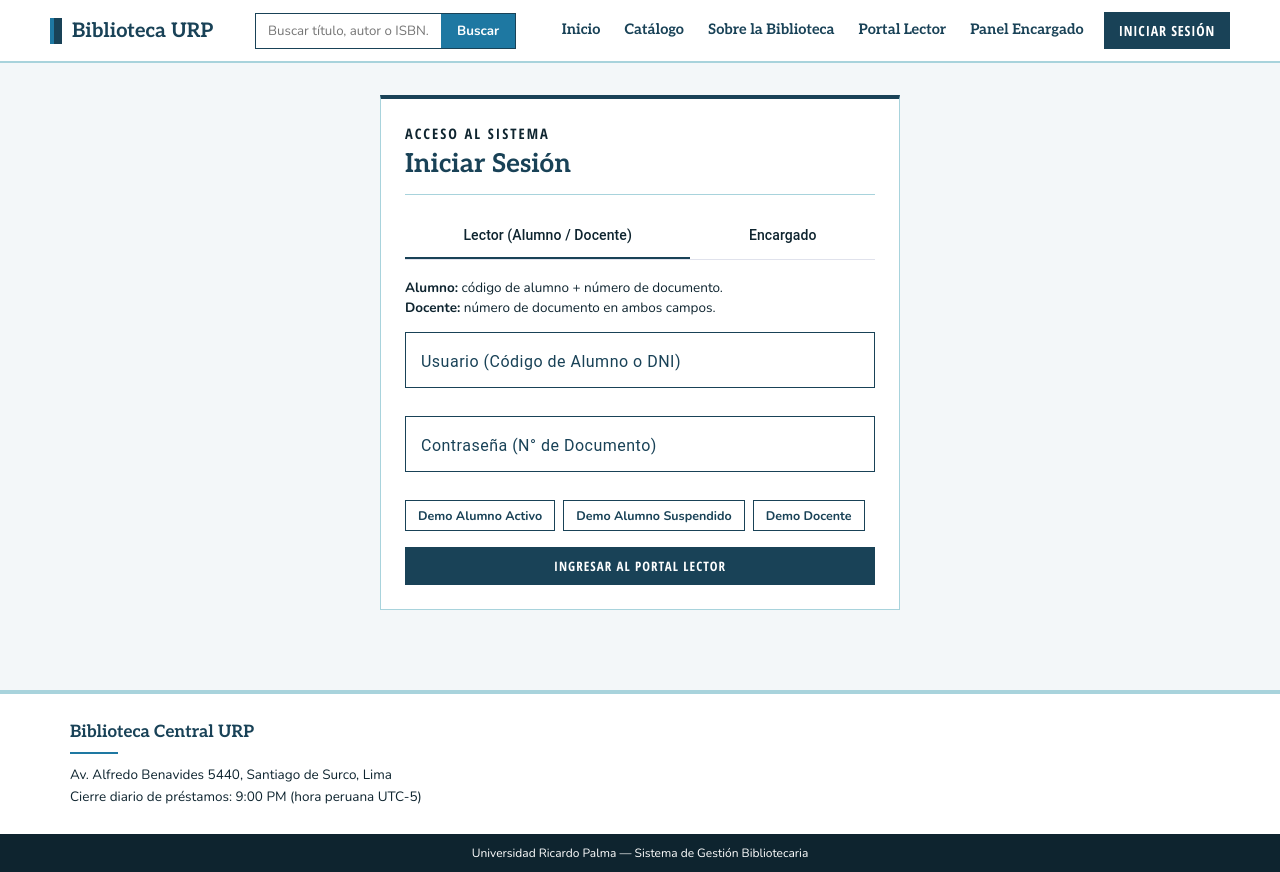
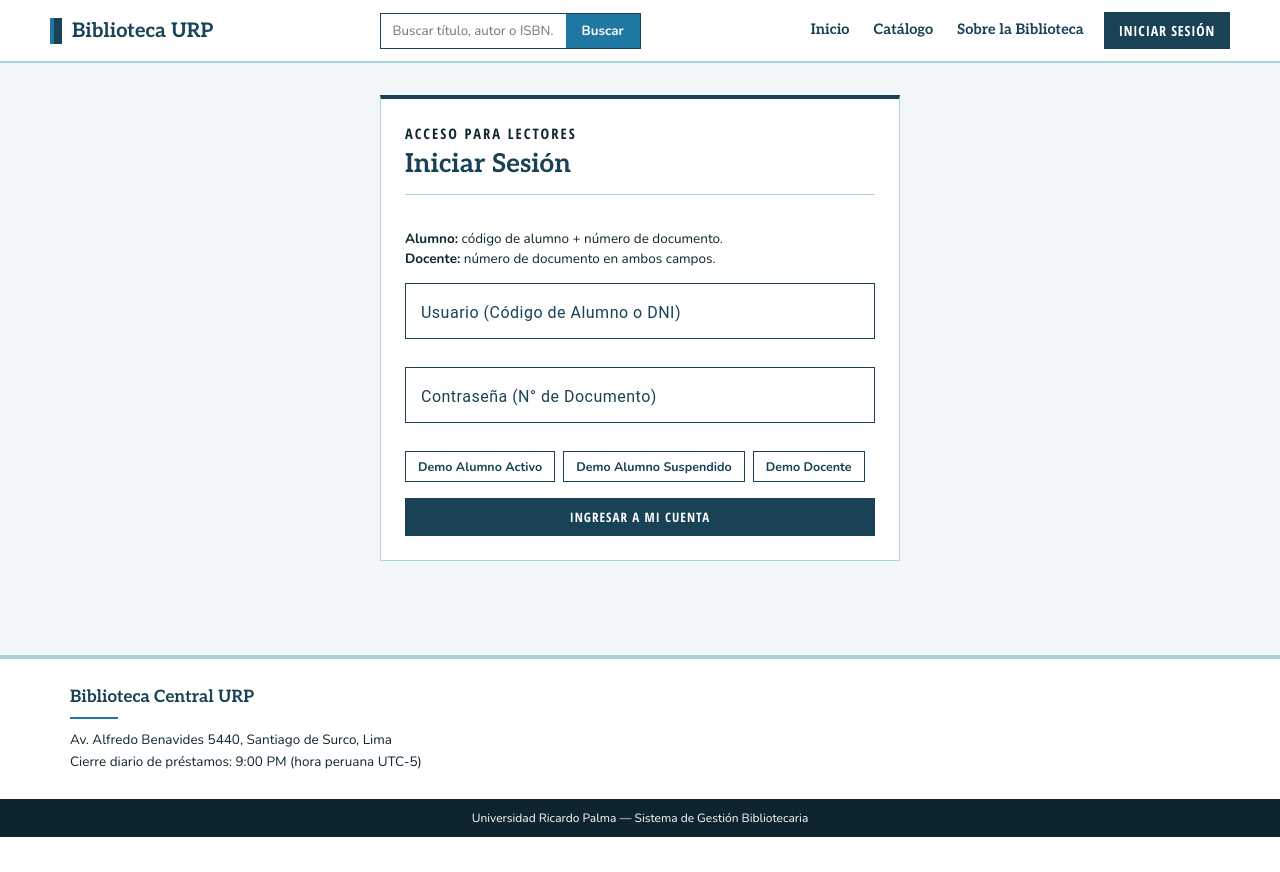
Before and after one commit to Cjoshue18/ProyectoBibliotecaBD, an Angular app in the folder frontend/: page /login in a window 1280 px wide. After the commit the page ends 837 px from the top, so only its background shows below. Built offline with nearby package versions, Linux system fonts and the light colour scheme.

Commit message:
refactor(frontend): remove portal links from header and separate /login and /admin access

```diff
--- a/frontend/src/app/app.css
+++ b/frontend/src/app/app.css
@@ -117,6 +117,19 @@
   font-size: 13px;
 }
 
+.session-link {
+  display: inline-flex;
+  align-items: center;
+  gap: 8px;
+  text-decoration: none;
+  color: var(--c-primary-dark);
+}
+
+.session-link:hover .session-name {
+  color: var(--c-secondary);
+  text-decoration: underline;
+}
+
 .session-name {
   max-width: 120px;
   overflow: hidden;
--- a/frontend/src/app/app.html
+++ b/frontend/src/app/app.html
@@ -28,16 +28,12 @@
           <a class="nav-btn" routerLink="/sobre-biblioteca" routerLinkActive="active">Sobre la Biblioteca</a>
         </li>
         <li>
-          <a class="nav-btn" routerLink="/lector" routerLinkActive="active">Portal Lector</a>
-        </li>
-        <li>
-          <a class="nav-btn" routerLink="/encargado" routerLinkActive="active">Panel Encargado</a>
-        </li>
-        <li>
           @if (auth.session(); as s) {
             <div class="session-pill" [title]="s.nombreCompleto">
-              <span class="session-role">{{ s.rol }}</span>
-              <span class="session-name">{{ s.nombreCompleto }}</span>
+              <a class="session-link" [routerLink]="auth.esEncargado() ? '/encargado' : '/lector'">
+                <span class="session-role">{{ s.rol }}</span>
+                <span class="session-name">{{ s.nombreCompleto }}</span>
+              </a>
               <button type="button" class="btn-secondary-urp" (click)="cerrarSesion()">Salir</button>
             </div>
           } @else {
--- a/frontend/src/app/app.routes.ts
+++ b/frontend/src/app/app.routes.ts
@@ -16,6 +16,12 @@ export const routes: Routes = [
   },
   {
     path: 'login',
+    data: { modo: 'lector' },
+    loadComponent: () => import('./features/auth/login.component').then((m) => m.LoginComponent),
+  },
+  {
+    path: 'admin',
+    data: { modo: 'encargado' },
     loadComponent: () => import('./features/auth/login.component').then((m) => m.LoginComponent),
   },
   {
--- a/frontend/src/app/core/guards/role.guard.ts
+++ b/frontend/src/app/core/guards/role.guard.ts
@@ -6,12 +6,12 @@ export const lectorGuard: CanActivateFn = () => {
   const auth = inject(AuthService);
   const router = inject(Router);
   if (auth.esLector()) return true;
-  return router.createUrlTree(['/login'], { queryParams: { modo: 'lector' } });
+  return router.createUrlTree(['/login']);
 };
 
 export const encargadoGuard: CanActivateFn = () => {
   const auth = inject(AuthService);
   const router = inject(Router);
   if (auth.esEncargado()) return true;
-  return router.createUrlTree(['/login'], { queryParams: { modo: 'encargado' } });
+  return router.createUrlTree(['/admin']);
 };
--- a/frontend/src/app/features/auth/login.component.html
+++ b/frontend/src/app/features/auth/login.component.html
@@ -3,12 +3,16 @@
     <div class="card-flat">
       <div class="card-header-row">
         <div>
-          <div class="kicker-caps">Acceso al Sistema</div>
-          <h2 class="section-serif login-title">Iniciar Sesión</h2>
+          <div class="kicker-caps">
+            {{ modo() === 'encargado' ? 'Administración de Biblioteca' : 'Acceso para Lectores' }}
+          </div>
+          <h2 class="section-serif login-title">
+            {{ modo() === 'encargado' ? 'Panel de Encargado' : 'Iniciar Sesión' }}
+          </h2>
         </div>
       </div>
 
-      @if (auth.pendientePrestar(); as pendiente) {
+      @if (modo() === 'encargado' && auth.pendientePrestar(); as pendiente) {
         <div class="alert-box">
           Inicia sesión como <strong>Encargado</strong> para prestar el ejemplar
           <strong>{{ pendiente.tituloLibro }}</strong> ({{ pendiente.isbn }} · Copia #{{ pendiente.numeroCopia }}).
@@ -19,8 +23,7 @@
         <div class="alert-box alert-err">{{ errorMensaje() }}</div>
       }
 
-      <mat-tab-group [selectedIndex]="tabIndex()" (selectedIndexChange)="onTabChange($event)">
-        <mat-tab label="Lector (Alumno / Docente)">
+      @if (modo() === 'lector') {
         <div class="tab-panel-pad">
           <p class="hint-text">
             <strong>Alumno:</strong> código de alumno + número de documento.<br />
@@ -51,13 +54,11 @@
             </div>
 
             <button type="submit" class="btn-primary-urp full-w" [disabled]="cargando()">
-                {{ cargando() ? 'Validando...' : 'Ingresar al Portal Lector' }}
+              {{ cargando() ? 'Validando...' : 'Ingresar a Mi Cuenta' }}
             </button>
           </form>
         </div>
-        </mat-tab>
-
-        <mat-tab label="Encargado">
+      } @else {
         <div class="tab-panel-pad">
           <form (ngSubmit)="ingresarEncargado()" class="login-form">
             <mat-form-field appearance="outline" class="full-w">
@@ -66,12 +67,11 @@
             </mat-form-field>
 
             <button type="submit" class="btn-primary-urp full-w" [disabled]="cargando()">
-                {{ cargando() ? 'Validando...' : 'Ingresar al Panel Encargado' }}
+              {{ cargando() ? 'Validando...' : 'Ingresar al Panel de Administración' }}
             </button>
           </form>
         </div>
-        </mat-tab>
-      </mat-tab-group>
+      }
     </div>
   </div>
 </div>
--- a/frontend/src/app/features/auth/login.component.ts
+++ b/frontend/src/app/features/auth/login.component.ts
@@ -3,14 +3,13 @@ import { FormsModule } from '@angular/forms';
 import { MatButtonModule } from '@angular/material/button';
 import { MatFormFieldModule } from '@angular/material/form-field';
 import { MatInputModule } from '@angular/material/input';
-import { MatTabsModule } from '@angular/material/tabs';
 import { ActivatedRoute, Router } from '@angular/router';
 import { extraerMensajeError } from '../../core/models/biblioteca.models';
 import { AuthService } from '../../core/services/auth.service';
 
 @Component({
   selector: 'app-login',
-  imports: [FormsModule, MatTabsModule, MatFormFieldModule, MatInputModule, MatButtonModule],
+  imports: [FormsModule, MatFormFieldModule, MatInputModule, MatButtonModule],
   templateUrl: './login.component.html',
   styleUrl: './login.component.css',
 })
@@ -19,7 +18,7 @@ export class LoginComponent implements OnInit {
   private readonly route = inject(ActivatedRoute);
   private readonly router = inject(Router);
 
-  readonly tabIndex = signal(0);
+  readonly modo = signal<'lector' | 'encargado'>('lector');
   readonly cargando = signal(false);
   readonly errorMensaje = signal('');
 
@@ -28,15 +27,19 @@ export class LoginComponent implements OnInit {
   passwordEncargado = '';
 
   ngOnInit(): void {
-    this.route.queryParams.subscribe((params) => {
-      this.tabIndex.set(params['modo'] === 'encargado' ? 1 : 0);
+    this.route.data.subscribe((data) => {
+      const m = data['modo'] === 'encargado' ? 'encargado' : 'lector';
+      this.modo.set(m);
       this.errorMensaje.set('');
+
+      if (m === 'lector' && this.auth.esLector()) {
+        this.router.navigate(['/lector']);
+      } else if (m === 'encargado' && this.auth.esEncargado()) {
+        this.router.navigate([
+          this.auth.pendientePrestar() ? '/encargado/registrar-prestamo' : '/encargado',
+        ]);
+      }
     });
-  }
-
-  onTabChange(index: number): void {
-    this.tabIndex.set(index);
-    this.errorMensaje.set('');
   }
 
   rellenarDemoLector(usuario: string, clave: string): void {
--- a/frontend/src/app/shared/components/ficha-libro-dialog/ficha-libro-dialog.component.ts
+++ b/frontend/src/app/shared/components/ficha-libro-dialog/ficha-libro-dialog.component.ts
@@ -32,7 +32,7 @@ export class FichaLibroDialogComponent {
     if (this.auth.esEncargado()) {
       this.router.navigate(['/encargado/registrar-prestamo']);
     } else {
-      this.router.navigate(['/login'], { queryParams: { modo: 'encargado' } });
+      this.router.navigate(['/admin']);
     }
   }
 }
```
Lines whose indentation alone changed are shown as unchanged.
